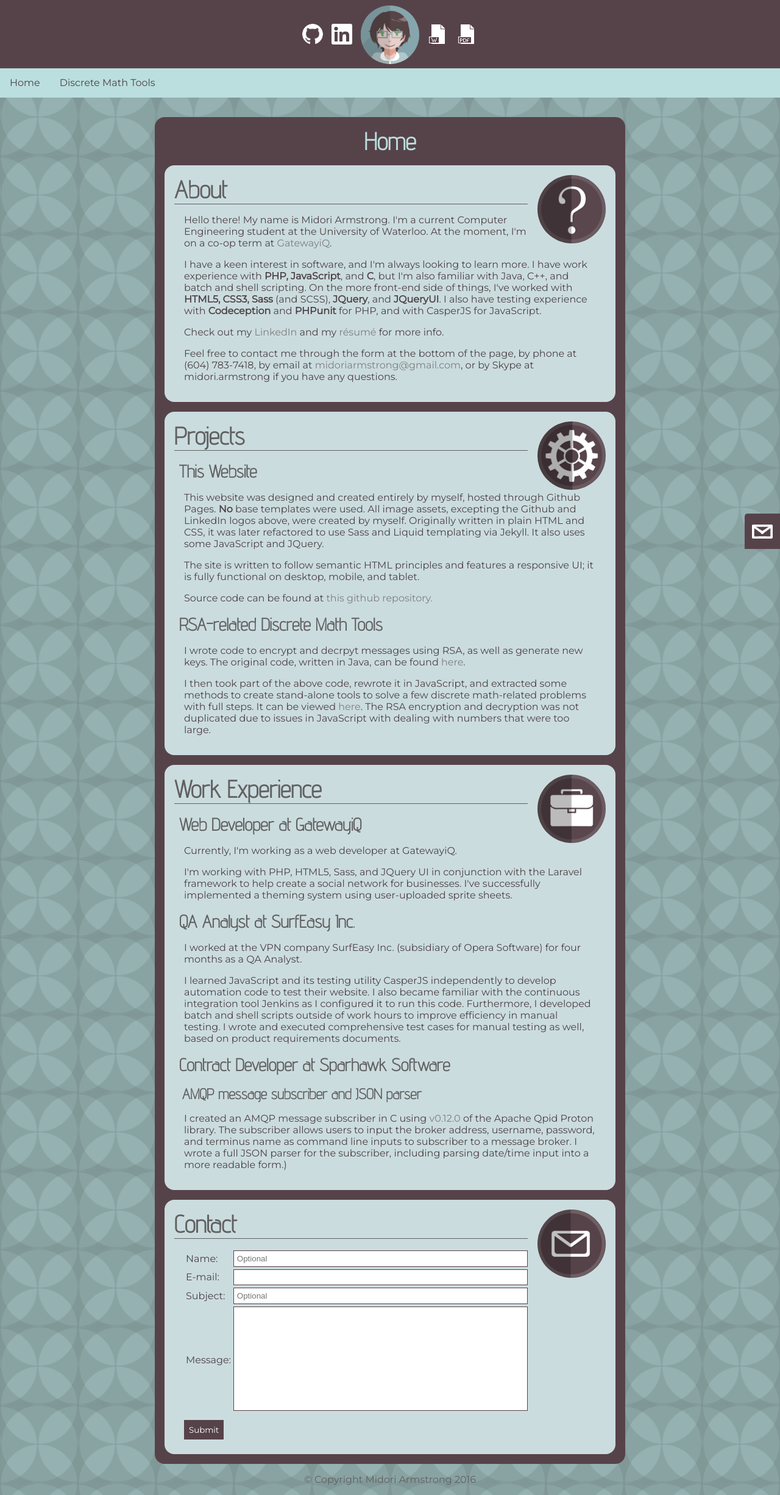
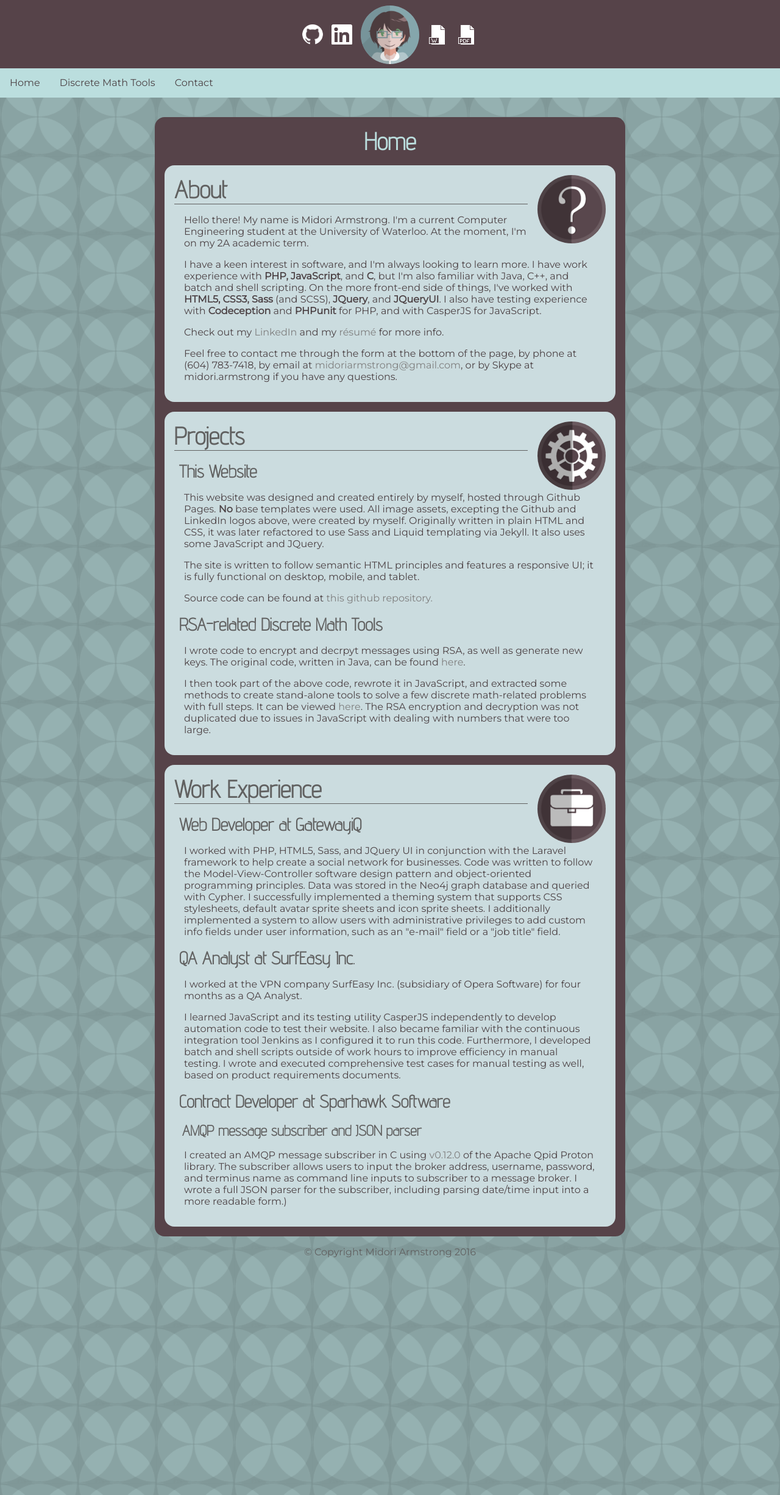
Before and after one commit to midoriarmstrong/midoriarmstrong.github.io, a Jekyll site: the page built from index.html, in a window 1280 px wide. Shown: the whole page at 61% size. Built offline with Jekyll 4.4.1, drawn with Linux system fonts in a browser that asks for light colours.

Commit message:
Update website for 2A term
Separate Contact form into separate tab
Add success/error messages for Contact form

```diff
--- a/_layouts/base.html
+++ b/_layouts/base.html
@@ -1,5 +1,5 @@
 <!DOCTYPE html>
-<html>
+<html lang="en">
 <head>
   <link href='https://fonts.googleapis.com/css?family=Advent+Pro:200' rel='stylesheet' type='text/css'>
   <link href='https://fonts.googleapis.com/css?family=Khand' rel='stylesheet' type='text/css'>
@@ -22,7 +22,7 @@
       <ul>
         <li><a href="https://github.com/midoriarmstrong"><span title="My Github" class="icon github"></span></a></li>
         <li><a href="https://ca.linkedin.com/in/midori-armstrong-19433012b"><span title="My LinkedIn" class="icon linkedin"></span></a></li>
-        <li><a href="/"><img src="/assets/images/profile-pic.png" alt="My Profile Picture" style="width:6rem;height:6rem;"></a></li>
+        <li class="centre"><a href="/"><img src="/assets/images/profile-pic.png" alt="My Profile Picture" style="width:6rem;height:6rem;"></a></li>
         <li><a href="/assets/files/midoriarmstrong-resume.docx"><span title="R&#233;sum&#233; (DOCX)" class="icon word"></span></a></li>
         <li><a href="/assets/files/midoriarmstrong-resume.pdf"><span title="R&#233;sum&#233; (PDF)" class="icon pdf"></span></a></li>
       </ul>
@@ -31,6 +31,8 @@
       <ul>
         <li><a href="/">Home</a></li>
         <li><a href="/discrete-math">Discrete Math Tools</a></li>
+        <li><a href="/contact">Contact</a></li>
+        <li><span class="icon hamburger"></span></li>
       </ul>
     </nav>
   </header>
@@ -39,31 +41,9 @@
     <div>
       <h1>{{ page.heading }}</h1>
       {{ content }}
-      <section id="mail">
-        <span class="icon mail"></span>
-        <h1>Contact</h1>
-        <form action="https://docs.google.com/forms/d/e/1FAIpQLSfdm-srLSGk6R751iyY7Ktb0kj2DaCQhcSphto3WIlxqbAOXQ/formResponse"  target="iframe">
-        <table>
-          <tr>
-            <td><label for="entry.565548433">Name:</label></td>
-            <td><input type="text" id="entry.565548433" name="entry.565548433" placeholder="Optional"></label></td></tr>
-          <tr>
-            <td><label for="entry.731334852">E-mail:</label></td>
-            <td><input type="text" id="entry.731334852" name="entry.731334852"></td></tr>
-          <tr>
-            <td><label for="entry.884456730">Subject:</label></td>
-            <td><input type="text" id="entry.884456730" name="entry.884456730" placeholder="Optional"></td></tr>
-          <tr>
-            <td><label for="entry.2051802972">Message:</label></td>
-            <td><textarea id="entry.2051802972" name="entry.2051802972"></textarea></td></tr>
-        </table>
-        <button type="submit">Submit</button>
-        </form>
-        <iframe name="iframe" id="iframe"></iframe>
-      </section>
     </div>
+    <a href="#"><span>&#x25b2;</span></a>
     <p>&#xA9; Copyright Midori Armstrong 2016</p>
-    <a href="#mail"><span></span></a>
   </main>
 </body>
 </html>
--- a/css/main.sass
+++ b/css/main.sass
@@ -46,10 +46,20 @@
           display: inline-block
           height: $topHeight
           padding: 0 .3rem
+          -webkit-transition: background .5s
+          transition: background .5s
           vertical-align: middle
 
+          &:hover
+            background: $basecolour
+
+          &.centre:hover
+            background: none
+
           >a
+            display: block
             line-height: $topHeight
+            height: $topHeight
 
             img
               background: $basecolour
@@ -64,17 +74,18 @@
                 width: 34px
 
                 &.linkedin
-                  background-position: 69px -114px
+                  background-position: 69px -113px
 
                 &.github
                   border-radius: 50%
-                  background-position: 105px -114px
+                  background-position: 105px -113px
 
                 &.pdf
-                  background-position: 140px -114px
+                  background-position: 140px -113px
 
                 &.word
-                  background-position: 175px -114px
+                  background-position: 175px -113px
+
     nav
       background: $baselight
 
@@ -86,12 +97,18 @@
 
         li
           float: left
+          height: 3rem
           line-height: 3rem
+          text-align: center
           transition: background-color 0.2s ease-in-out
           -webkit-transition: background-color 0.2s ease-in-out
 
           &:hover
             background-color: $basecolour
+
+          &:last-of-type
+            cursor: pointer
+            display: none
 
           a, a:visited
             color: $text
@@ -100,6 +117,16 @@
             display: block
             margin: 0
             padding: 0 1rem
+
+          span
+            margin-top: .4rem
+
+            &.icon
+              height: 35px
+              width: 35px
+
+              &.hamburger
+                background-position: 210px -113px
 
   main
 
@@ -160,26 +187,26 @@
               resize: none
 
 
-        h1
+        h2
           border-bottom: .05rem solid $heading
           font-size: 2.5rem
           margin-right: 8rem
 
-        h2
+        h3
           font-size: 1.8rem
           margin-left: .5rem
 
           &:first-of-type
             margin-top: 1rem
 
-          ~ h3
+          ~ h4
             margin-top: 1rem
 
-        h3
+        h4
           font-size: 1.5rem
           margin-left: .8rem
 
-        h4
+        h5
           margin-left: 1rem
 
         iframe
@@ -208,31 +235,32 @@
 
     >a, >a:visited
       background: $basedark
-      bottom: 0
-      border-top-left-radius: .3rem
-      height: 2rem
+      border-radius: 50%
+      bottom: .5rem
+      display: none
+      font-size: 1.3rem
+      height: 2.5rem
       position: fixed
-      padding: .8rem
-      right: 0
-      width: 2rem
-      transition: width 0.5s
-      -webkit-transition: width 0.5s
+      right: .5rem
+      width: 2.5rem
+      text-align: center
+      -webkit-transition: all .5s
+      transition: all .5s
+      z-index: 1
+
+      span
+        background: unset
+        color: $baselight
+        line-height: 2.5rem
+        -webkit-transition: line-height .5s
+        transition: line-height .5s
 
       &:hover
-        width: 3.5rem
+        height: 3rem
+        width: 3rem
 
-      span
-        background: url('/assets/images/icons.png')
-        background-position: 34px -114px
-        bottom: 0
-        display: inline-block
-        height: 23px
-        left: 0
-        margin: auto
-        position: absolute
-        top: 0
-        right: 0
-        width: 34px
+        span
+          line-height: 3rem
 
     >p
       color: $heading
@@ -260,6 +288,12 @@
   p
     margin: 1rem
     position: relative
+
+    &.error
+      color: #db4437
+
+    &.success
+      color: #009688
 
   // Icons
   .icon
@@ -324,25 +358,35 @@
 
 @media handheld, screen and (max-width: 400px)
 
-  header>div>ul img
-    height: 3.5rem !important
-    width: 3.5rem !important
+  body
 
-  body main
+    header
 
-    >div
-      margin-top: .5rem
+      >div>ul img
+        height: 3.5rem !important
+        width: 3.5rem !important
 
-      >h1
-        font-size: 2.2rem
-        margin: 0
-        padding: .4rem
+      nav ul li
+        display: none
+        width: 100%
 
-      section
-        margin: .5rem 0
+        &:last-of-type
+          display: inline-block
 
+    main
 
-@media handheld, screen and (max-width: 280px)
+      >div
+        margin-top: .5rem
+
+        >h1
+          font-size: 2.2rem
+          margin: 0
+          padding: .4rem
+
+        section
+          margin: .5rem 0
+
+@media handheld, screen and (max-width: 290px)
 
   header, body main>div
     width: 280px
--- a/discrete-math/css/discrete-math.sass
+++ b/discrete-math/css/discrete-math.sass
@@ -1,28 +1,21 @@
 ---
 ---
 body main>div>section
-
-  &#mail
-    h1
-      margin-right: 8rem
-
-      @media handheld, screen and (max-width: 550px)
-        margin-right: 4rem
 
   span
     display: inline-block
     font-family: Georgia, "Times New Roman", Times, serif
 
-  h1
+  h2
     margin-right: 0
 
-  h2, h3, h4
+  h3, h4, h5
     display: none
 
-  h4
+  h5
     font-family: "Montserrat", "Tahoma", "Geneva", sans-serif
 
-  h3 ~ h4
+  h4 ~ h5
     margin-top: 1rem
 
   >div
--- a/index.html
+++ b/index.html
@@ -6,10 +6,10 @@
 <section id="about">
   <span class="icon about"></span>
 
-  <h1>About</h1>
+  <h2>About</h2>
 
   <p>Hello there! My name is Midori Armstrong. I'm a current Computer Engineering student at the University of Waterloo.
-  At the moment, I'm on a co-op term at <a href="https://gatewaylogin.com/marketing.php">GatewayiQ</a>.</p>
+  At the moment, I'm on my 2A academic term.</p>
 
   <p>I have a keen interest in software, and I'm always looking to learn more. I have work experience with <strong>PHP, JavaScript</strong>, and <strong>C</strong>,
   but I'm also familiar with Java, C++, and batch and shell scripting. On the more front-end side of things, I've worked with <strong>HTML5, CSS3, Sass</strong>
@@ -25,9 +25,9 @@
 <section id="projects">
   <span class="icon projects"></span>
 
-  <h1>Projects</h1>
+  <h2>Projects</h2>
 
-  <h2>This Website</h2>
+  <h3>This Website</h3>
 
   <p>This website was designed and created entirely by myself, hosted through Github Pages. <strong>No</strong> base templates were used.
   All image assets, excepting the Github and LinkedIn logos above, were created by myself. Originally written in plain HTML and CSS,
@@ -37,7 +37,7 @@
 
   <p>Source code can be found at <a href="https://github.com/midoriarmstrong/midoriarmstrong.github.io">this github repository.</a></p>
 
-  <h2>RSA-related Discrete Math Tools</h2>
+  <h3>RSA-related Discrete Math Tools</h3>
 
   <p>I wrote code to encrypt and decrpyt messages using RSA, as well as generate new keys. The original code, written in Java, can be found
   <a href="https://github.com/midoriarmstrong/rsa-encrypt-decrpyt">here</a>.</p>
@@ -50,15 +50,18 @@
 <section id="work-experience">
   <span class="icon work"></span>
 
-  <h1>Work Experience</h1>
+  <h2>Work Experience</h2>
 
-  <h2>Web Developer at GatewayiQ</h2>
+  <h3>Web Developer at GatewayiQ</h3>
 
-  <p>Currently, I'm working as a web developer at GatewayiQ.</p>
-  <p>I'm working with PHP, HTML5, Sass, and JQuery UI in conjunction with the Laravel framework to help create a
-  social network for businesses. I've successfully implemented a theming system using user-uploaded sprite sheets.</p>
+  <p>I worked with PHP, HTML5, Sass, and JQuery UI in conjunction with the Laravel framework to help create a
+  social network for businesses. Code was written to follow the Model-View-Controller software design pattern
+  and object-oriented programming principles. Data was stored in the Neo4j graph database and queried with Cypher.
+  I successfully implemented a theming system that supports CSS stylesheets,
+  default avatar sprite sheets and icon sprite sheets. I additionally implemented a system to allow users with administrative privileges
+  to add custom info fields under user information, such as an "e-mail" field or a "job title" field.</p>
 
-  <h2>QA Analyst at SurfEasy Inc.</h2>
+  <h3>QA Analyst at SurfEasy Inc.</h3>
 
   <p>I worked at the VPN company SurfEasy Inc. (subsidiary of Opera Software) for four months as a QA Analyst.</p>
   <p>I learned JavaScript and its testing utility CasperJS independently to develop automation code to test their website.
@@ -66,9 +69,9 @@
   Furthermore, I developed batch and shell scripts outside of work hours to improve efficiency in manual testing.
   I wrote and executed comprehensive test cases for manual testing as well, based on product requirements documents.</p>
 
-  <h2>Contract Developer at Sparhawk Software</h2>
+  <h3>Contract Developer at Sparhawk Software</h3>
 
-  <h3>AMQP message subscriber and JSON parser</h3>
+  <h4>AMQP message subscriber and JSON parser</h4>
 
   <p>I created an AMQP message subscriber in C using <a href="https://qpid.apache.org/releases/qpid-proton-0.12.0/">v0.12.0</a>
   of the Apache Qpid Proton library. The subscriber allows users to input the broker address, username, password,
--- a/js/main.js
+++ b/js/main.js
@@ -1,10 +1,35 @@
 $(document).ready(function() {
-  // Scrolling to contact form on click
+  // Scrolling to top of page on click
   $('main > a').click(function() {
-	var tag = $($(this).attr('href'));
-	$('html, body').animate(
-		{scrollTop: tag.offset().top}, 1000
-	);
-    return false;
+    $('html, body').animate(
+      {scrollTop: 0}, 500
+    );
+      return false;
+  });
+
+  // Sliding in/out slide to top span on scroll
+  $(window).scroll(function() {
+    if ($(this).scrollTop() > 150) {
+      $('main > a').fadeIn();
+      return;
+    }
+
+    $('main > a').fadeOut();
+  });
+
+  $('section#mail form').submit(function(e) {
+    e.preventDefault();
+
+    if ($('section#mail input[name="entry.731334852"]').val() != "" && $('section#mail textarea').val() != "") {
+      $('section#mail > p').removeAttr('class');
+      $('section#mail > p').text('Your message has been sent.').fadeIn();
+      $('section#mail > p').attr('class', 'success');
+      $('section#mail input').val('');
+      $('section#mail textarea').val('');
+      this.submit();
+    } else {
+      $('section#mail > p').text('Error: please fill in all required fields.').fadeIn();
+      $('section#mail > p').attr('class', 'error');
+    }
   });
  });
```
Also changed, not shown: contact/index.html (added, +28 -0 lines), discrete-math/index.html (+17 -17 lines), discrete-math/js/main.js (+11 -12 lines), assets/images/icons.png, 2 other files.
